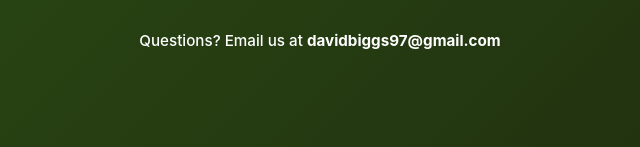
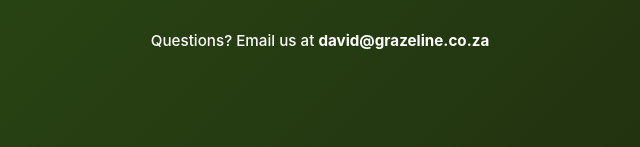
Before and after one commit to David-Biggs/grazeline.github.io, a plain HTML site: page index.html in a window 1280 px wide. Shown: the part 5075-5222 px from the top of the page, 320-960 px from the left. Drawn offline with Linux system fonts and the light colour scheme.

Commit message:
Update contact email and button alert for improved communication

```diff
--- a/index.html
+++ b/index.html
@@ -774,8 +774,8 @@
         <div class="container">
             <h2>Transform Your Grazing Operation</h2>
             <p>Whether you're managing visibility on today's pastures or planning a transition to regenerative practices, GrazeLine gives you the tools and data to succeed.</p>
-            <button class="cta-button" onclick="alert('Get started by contacting our team at davidbiggs97@gmail.com')">Contact us</button>
-            <p style="margin-top: 2rem; font-size: 0.95rem;">Questions? Email us at <strong>davidbiggs97@gmail.com</strong></p>
+            <button class="cta-button" onclick="alert('Get started by contacting us at david@grazeline.co.za')">Contact us</button>
+            <p style="margin-top: 2rem; font-size: 0.95rem;">Questions? Email us at  <strong>david@grazeline.co.za</strong></p>
         </div>
     </section>
 </body>
```
